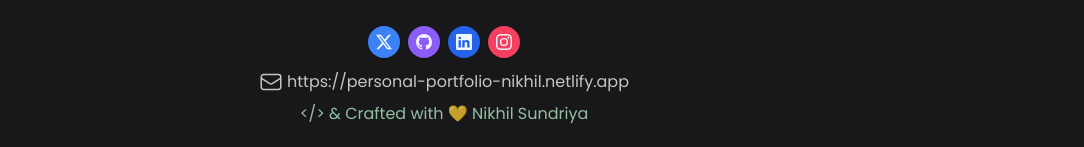
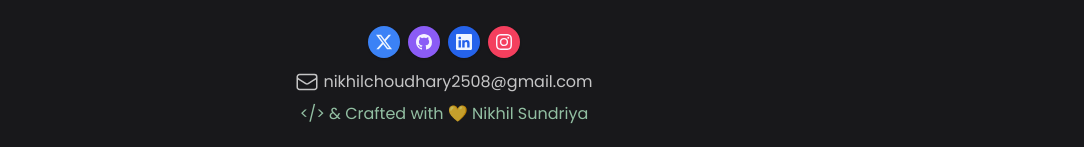
Before and after one commit to nikhilsundriya/Github-profile-readme-maker, a Next.js app: page / in a window 1280 px wide. Shown: the part 4002-4149 px from the top of the page, without its empty margins (196-1280 px from the left). Built offline with nearby package versions, Linux system fonts and the light colour scheme; no server answers.

Commit message:
Update Footer.js

```diff
--- a/components/elements/Footer.js
+++ b/components/elements/Footer.js
@@ -63,7 +63,7 @@ export default function Footer() {
               d="M21.75 6.75v10.5a2.25 2.25 0 01-2.25 2.25h-15a2.25 2.25 0 01-2.25-2.25V6.75m19.5 0A2.25 2.25 0 0019.5 4.5h-15a2.25 2.25 0 00-2.25 2.25m19.5 0v.243a2.25 2.25 0 01-1.07 1.916l-7.5 4.615a2.25 2.25 0 01-2.36 0L3.32 8.91a2.25 2.25 0 01-1.07-1.916V6.75"
             />
           </svg>
-          https://personal-portfolio-nikhil.netlify.app
+          nikhilchoudhary2508@gmail.com
         </a>
       </div>
       <div className="w-full flex justify-center items-center text-green-200">
```
